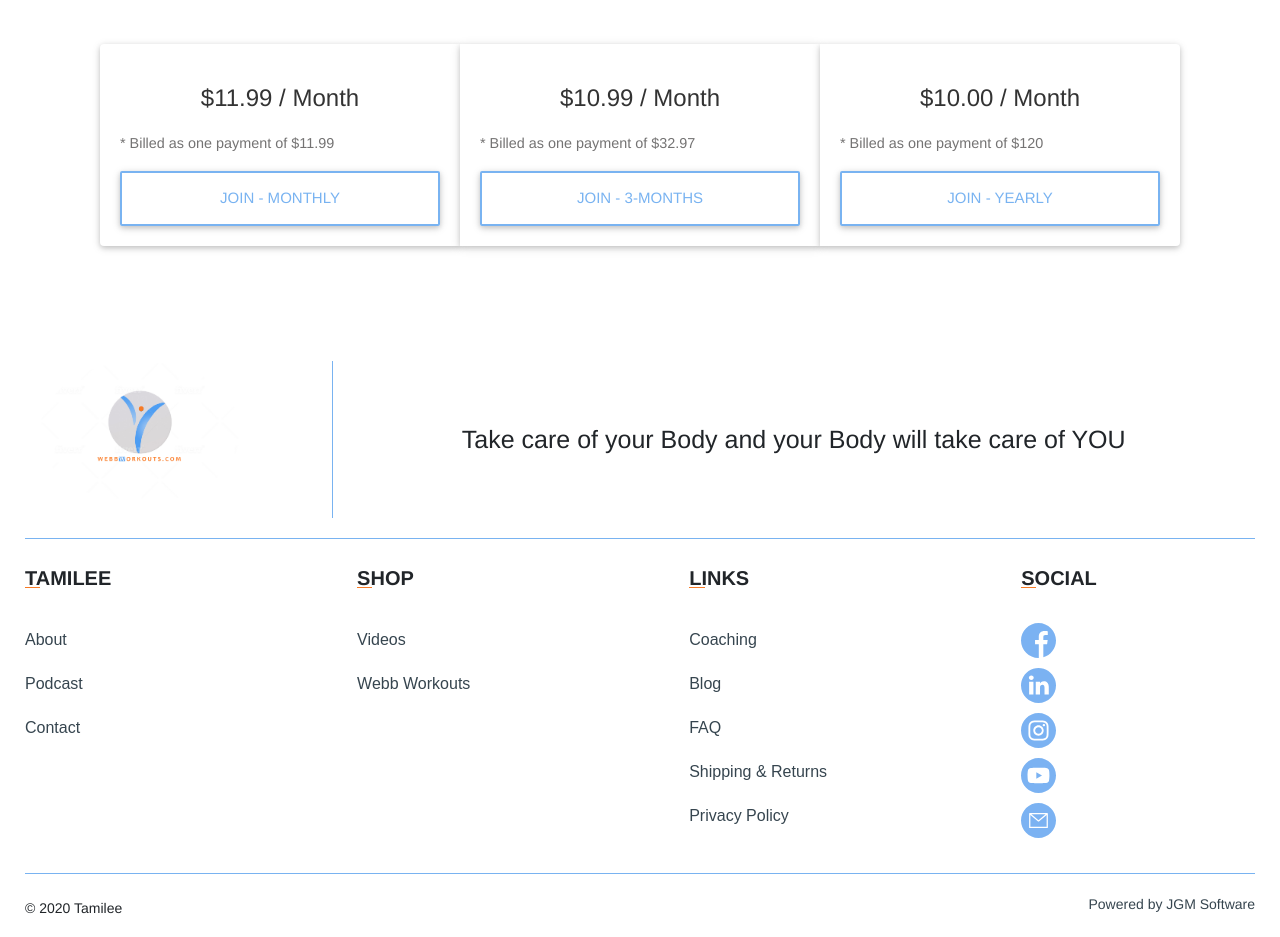
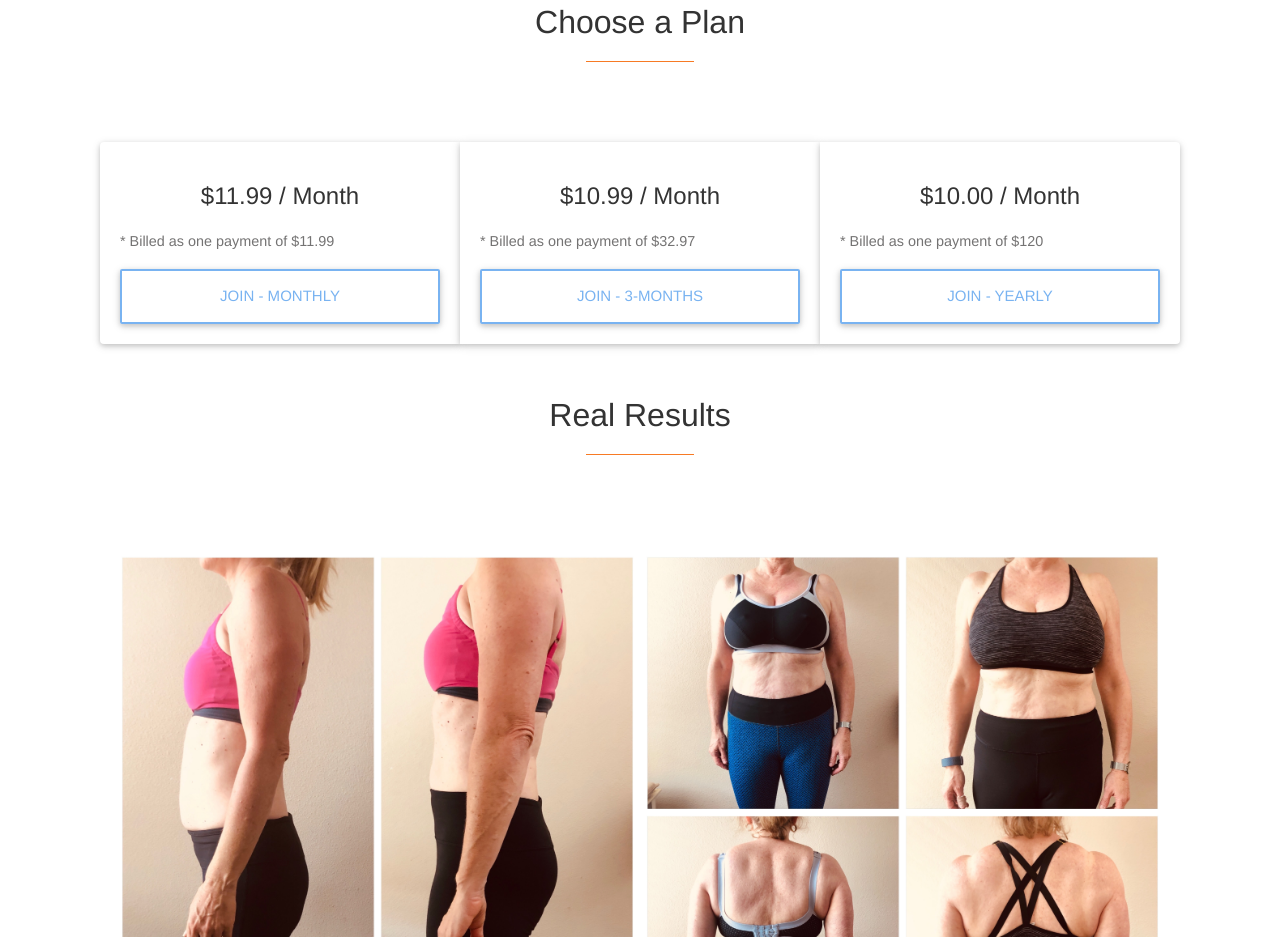
Before and after one commit to jmutt78/Webiste-Tam, a Gatsby site: page /webbworkouts in a window 1280 px wide. Shown: the part 1863-2800 px from the top of the page. Built offline with nearby package versions, Linux system fonts and the light colour scheme; Gatsby itself is replaced by a stand-in of ours.

Commit message:
added before and after

```diff
--- a/src/components/Workouts/index.js
+++ b/src/components/Workouts/index.js
@@ -11,6 +11,7 @@ import {
 } from 'mdbreact'
 
 import Plans from './plans'
+import Results from './results'
 import coach from '../../images/coaching.jpg'
 import hands from '../../images/hands.jpg'
 import curls from '../../images/curls.jpg'
@@ -39,7 +40,7 @@ export const Hero = styled(MDBJumbotron)`
   h4 {
     text-align: center;
     color: #79b3f1;
-    text-shadow: 2px 1px 2px black;
+    text-shadow: 1px 1px 1px black;
   }
 
   @media (max-width: 700px) {
@@ -93,6 +94,12 @@ export const Root = styled(MDBContainer)`
   a {
     color: #79b3f1;
   }
+  hr {
+    text-align: center;
+    margin: 0 auto 3rem auto;
+    border-top: 1.5px solid #f77a24;
+    width: 10%;
+  }
 `
 
 export const Card = styled(MDBCard)`
@@ -127,6 +134,7 @@ export default () => (
         <MDBCol>
           <div className="title">
             <h2>Webb Workouts</h2>
+
             <h4>
               Created by Tamilee Webb best selling author and fitness coach. Her
               passion for health and fitness will help you achieve your fitness
@@ -140,6 +148,7 @@ export default () => (
       <Card>
         <MDBCardBody>
           <h4>UNLIMITED ACCESS TO WORKOUT VIDEOS</h4>
+          <hr />
           <p>
             Fads come and go; outfits, hairstyles, and socks seem to change the
             more time passes.
@@ -221,6 +230,7 @@ export default () => (
         </MDBRow>
       </Card>
       <Plans />
+      <Results />
     </Root>
   </div>
 )
--- a/src/components/Workouts/plans.js
+++ b/src/components/Workouts/plans.js
@@ -1,5 +1,5 @@
-import React from "react"
-import styled from "styled-components"
+import React from 'react'
+import styled from 'styled-components'
 
 import {
   MDBCard,
@@ -7,8 +7,8 @@ import {
   MDBCardText,
   MDBCardBody,
   MDBContainer,
-} from "mdbreact"
-import { Button } from "react-bootstrap"
+} from 'mdbreact'
+import { Button } from 'react-bootstrap'
 
 export const Root = styled(MDBContainer)`
   padding-top: 2rem;
@@ -19,7 +19,12 @@ export const Root = styled(MDBContainer)`
     flex-direction: column;
   }
 
-
+  hr {
+    text-align: center;
+    margin: 0 auto 3rem auto;
+    border-top: 1.5px solid #f77a24;
+    width: 10%;
+  }
   h4 {
     text-align: center;
     font-size: 1.5rem;
@@ -37,25 +42,25 @@ export const Root = styled(MDBContainer)`
 
 const planArr = [
   {
-    title: "Monthly",
-    text: "Pay monthly ",
-    price: "$11.99",
-    month: "$11.99",
-    link: "https://www.designyourfitplans.com/offers/LrsuMewf/checkout",
+    title: 'Monthly',
+    text: 'Pay monthly ',
+    price: '$11.99',
+    month: '$11.99',
+    link: 'https://www.designyourfitplans.com/offers/LrsuMewf/checkout',
   },
   {
-    title: "3-Months",
-    text: "Pay for 3 months at a time and save 8%",
-    price: "$32.97",
-    month: "$10.99",
-    link: "https://www.designyourfitplans.com/offers/H9FCCUPX/checkout",
+    title: '3-Months',
+    text: 'Pay for 3 months at a time and save 8%',
+    price: '$32.97',
+    month: '$10.99',
+    link: 'https://www.designyourfitplans.com/offers/H9FCCUPX/checkout',
   },
   {
-    title: "Yearly",
-    text: "Pay for 10 months and get 2 months for FREE!",
-    price: "$120",
-    month: "$10.00",
-    link: "https://www.designyourfitplans.com/offers/aFmv3YFL/checkout",
+    title: 'Yearly',
+    text: 'Pay for 10 months and get 2 months for FREE!',
+    price: '$120',
+    month: '$10.00',
+    link: 'https://www.designyourfitplans.com/offers/aFmv3YFL/checkout',
   },
 ]
 
@@ -63,6 +68,7 @@ export default () => (
   <Root>
     <div className="title">
       <h2>Choose a Plan</h2>
+      <hr />
     </div>
     <MDBCardGroup>
       {planArr.map(({ title, text, price, link, month }) => (
--- /dev/null
+++ b/src/components/Workouts/results.js
@@ -0,0 +1,111 @@
+import React from 'react'
+import styled from 'styled-components'
+
+import {
+  MDBCard,
+  MDBCardGroup,
+  MDBCardText,
+  MDBCardBody,
+  MDBContainer,
+  MDBCardImage,
+  MDBCol,
+  MDBRow,
+} from 'mdbreact'
+
+import Deane from '../../images/Deane.jpg'
+import Debbie from '../../images/Debbie.jpg'
+import Lorrin from '../../images/Lorrin.jpg'
+
+export const Root = styled(MDBContainer)`
+  padding-top: 2rem;
+  font-family: "Helvetica", "Helvetica Neue", Arial, "Lucida Grande",
+    sans-serif;
+  .card-body {
+    display: flex;
+    flex-direction: column;
+  }
+
+
+  h4 {
+    text-align: center;
+    font-size: 1.5rem;
+    font-weight: 700;
+    margin-bottom: 15px;
+    letter-spacing: normal;
+
+  }
+  hr {
+    text-align: center;
+    margin: 0 auto 3rem auto;
+    border-top: 1.5px solid #f77a24;
+    width: 10%;
+  }
+  .title {
+    padding-bottom: 2rem;
+  }
+'
+`
+
+export const ImageWrapper = styled.div`
+  background-image: url(${props => props.image});
+  background-size: cover;
+  background-repeat: no-repeat;
+  height: 450px;
+  width: 525px;
+  @media (max-width: 560px) {
+    width: 300px;
+    height: ${props => props.height};
+    background-size: contain;
+  }
+`
+
+export const CardWrapper = styled.div`
+  padding-top: 15px;
+`
+
+export const RowWrapper = styled(MDBRow)`
+  margin-left: 15px;
+  margin-right: 15px;
+  @media (max-width: 560px) {
+    margin: 0px;
+  }
+`
+
+const resultsArr = [
+  {
+    title: 'Deanne R 43yrs old',
+    text: 'Wanted more BUNS',
+    image: Deane,
+  },
+
+  {
+    title: 'Lorrin B 52yrs old',
+    text: 'Wanted more BUNS',
+    image: Lorrin,
+  },
+  {
+    title: 'Debbie K 50yrs old',
+    text: 'Lost 18 pounds, 22 inches',
+    image: Debbie,
+    height: '250px',
+  },
+]
+
+export default () => (
+  <Root>
+    <div className="title">
+      <h2>Real Results</h2>
+      <hr />
+    </div>
+    <RowWrapper>
+      {resultsArr.map(({ title, text, image, height }) => (
+        <CardWrapper>
+          <ImageWrapper image={image} height={height ? height : '300px'} />
+          <div>
+            <h4>{title}</h4>
+          </div>
+        </CardWrapper>
+      ))}
+    </RowWrapper>
+  </Root>
+)
```
Also changed, not shown: src/components/Products/index.js (+34 -26 lines), src/images/Deane.jpg (added), src/images/Debbie-front.jpg (added), src/images/Debbie.jpg (added), src/images/Lorrin.jpg (added).
